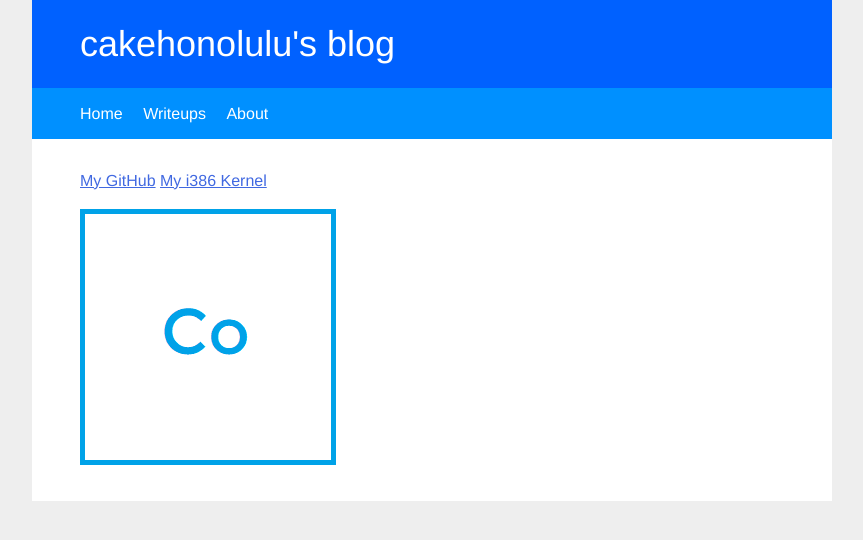
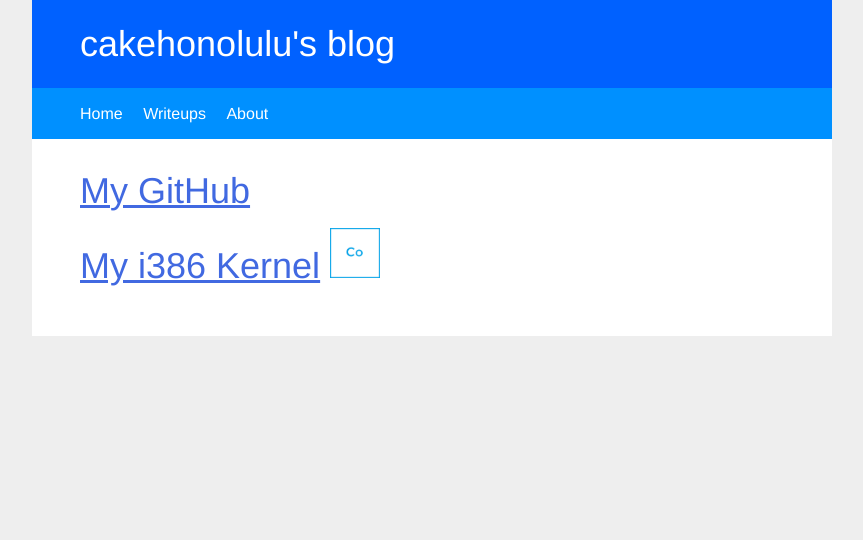
Before and after one commit to 5HT-2A/5ht-2a.github.io, a plain HTML site: page index.html in a window 1280 px wide. Shown: the whole page, without its empty margins (208-1071 px from the left). Drawn offline with Linux system fonts and the light colour scheme.

Commit message:
Update index.html

```diff
--- a/index.html
+++ b/index.html
@@ -18,10 +18,9 @@
 			</div>
 			<div class="content">
 				<div class="main">
-					<a href="https://github.com/cakehonolulu">My GitHub</a>
-					<a href="https://github.com/cakehonolulu/Cobalt">My i386 Kernel</a>
-					<br></br>
-					<img src="../assets/img/cobalticon.png">
+					<h1><a href="https://github.com/cakehonolulu">My GitHub</a></h1>
+					<h1><a href="https://github.com/cakehonolulu/Cobalt">My i386 Kernel</a>
+					<img src="../assets/img/cobalticon.png" height="50" width="50"></h1>
 			</div>
 		</div>
 	</body>
```
